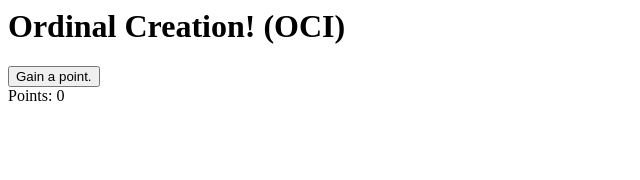
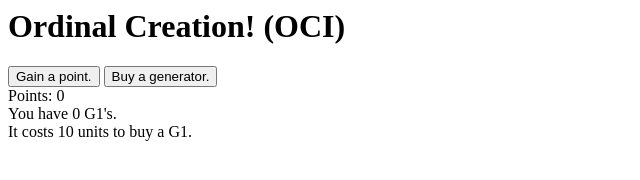
Before and after one commit to Katakana1/ordinal-creation, a plain HTML site: page index.html in a window 1280 px wide. Shown: the whole page, without its empty margins (0-640 px from the left). Drawn offline with Linux system fonts and the light colour scheme.

Commit message:
Update index.html

```diff
--- a/index.html
+++ b/index.html
@@ -7,7 +7,10 @@
   Ordinal Creation! (OCI)
   </h1>
   <button onclick = "increase()">Gain a point.</button>
+  <button onclick = "g1.buy()">Buy a generator.</button>
   <div id="money">Points: 0</div>
+  <div id="gen1Amount">You have 0 G1's.</div>
+  <div id="gen1Cost">It costs 10 units to buy a G1.</div>
 </body>
 <script src = "main.js"></script>
 </html>
```
